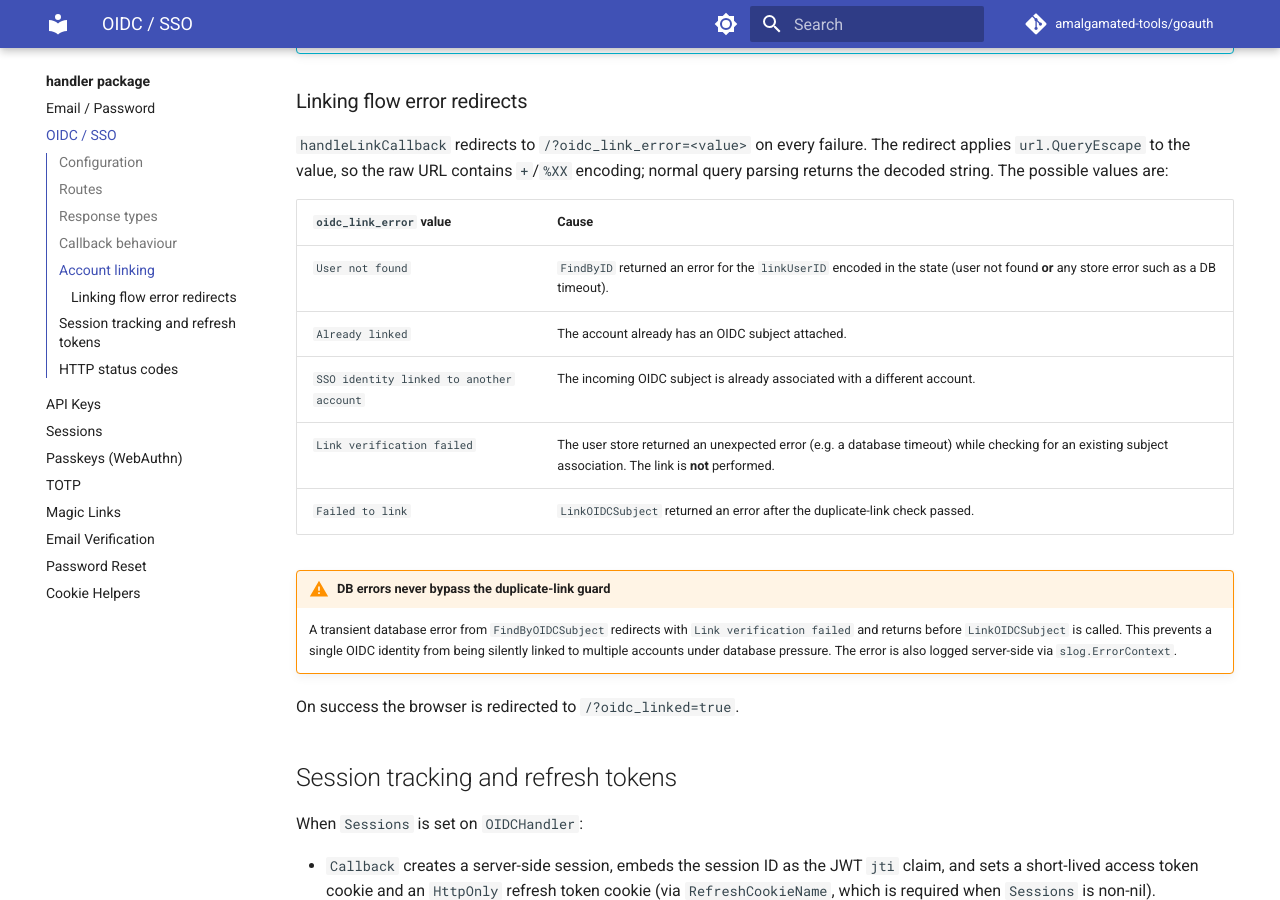
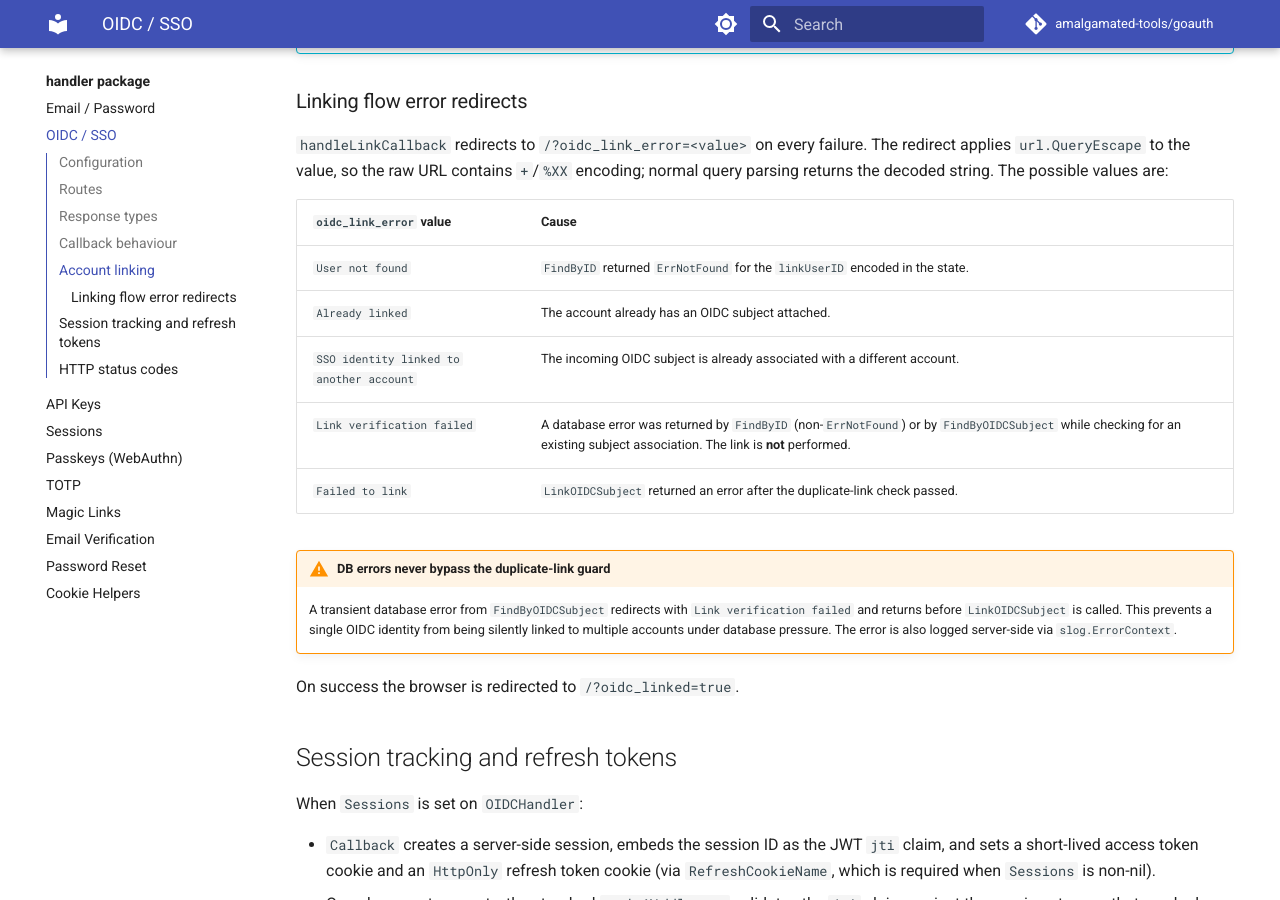
Before and after one commit to amalgamated-tools/goauth, an MkDocs documentation site: the page built from docs/handler/oidc.md, in a window 1280 px wide and 900 px high, scrolled down 2177 px. Built offline with MkDocs 1.6.1 and Material for MkDocs 9.7.7, drawn with Linux system fonts in a browser that asks for light colours; comment, search, counter and statistics services are not loaded.

Commit message:
fix: correct slog args in handleLinkCallback, fix oidc.md and oauth2.md doc tables
Agent-Logs-Url: https://github.com/amalgamated-tools/goauth/sessions/787ac8e9-23f4-4628-916d-85886e3256a2

Co-authored-by: veverkap <22348+veverkap@users.noreply.github.com>

```diff
--- a/docs/handler/oidc.md
+++ b/docs/handler/oidc.md
@@ -73,10 +73,10 @@ Account linking uses a short-lived (5-minute) HMAC-signed state token to protect
 
 | `oidc_link_error` value | Cause |
 |-------------------------|-------|
-| `User not found` | `FindByID` returned an error for the `linkUserID` encoded in the state (user not found **or** any store error such as a DB timeout). |
+| `User not found` | `FindByID` returned `ErrNotFound` for the `linkUserID` encoded in the state. |
 | `Already linked` | The account already has an OIDC subject attached. |
 | `SSO identity linked to another account` | The incoming OIDC subject is already associated with a different account. |
-| `Link verification failed` | The user store returned an unexpected error (e.g. a database timeout) while checking for an existing subject association. The link is **not** performed. |
+| `Link verification failed` | A database error was returned by `FindByID` (non-`ErrNotFound`) or by `FindByOIDCSubject` while checking for an existing subject association. The link is **not** performed. |
 | `Failed to link` | `LinkOIDCSubject` returned an error after the duplicate-link check passed. |
 
 !!! warning "DB errors never bypass the duplicate-link guard"
```
Also changed, not shown: docs/handler/oauth2.md (+2 -2 lines), 1 other file.
